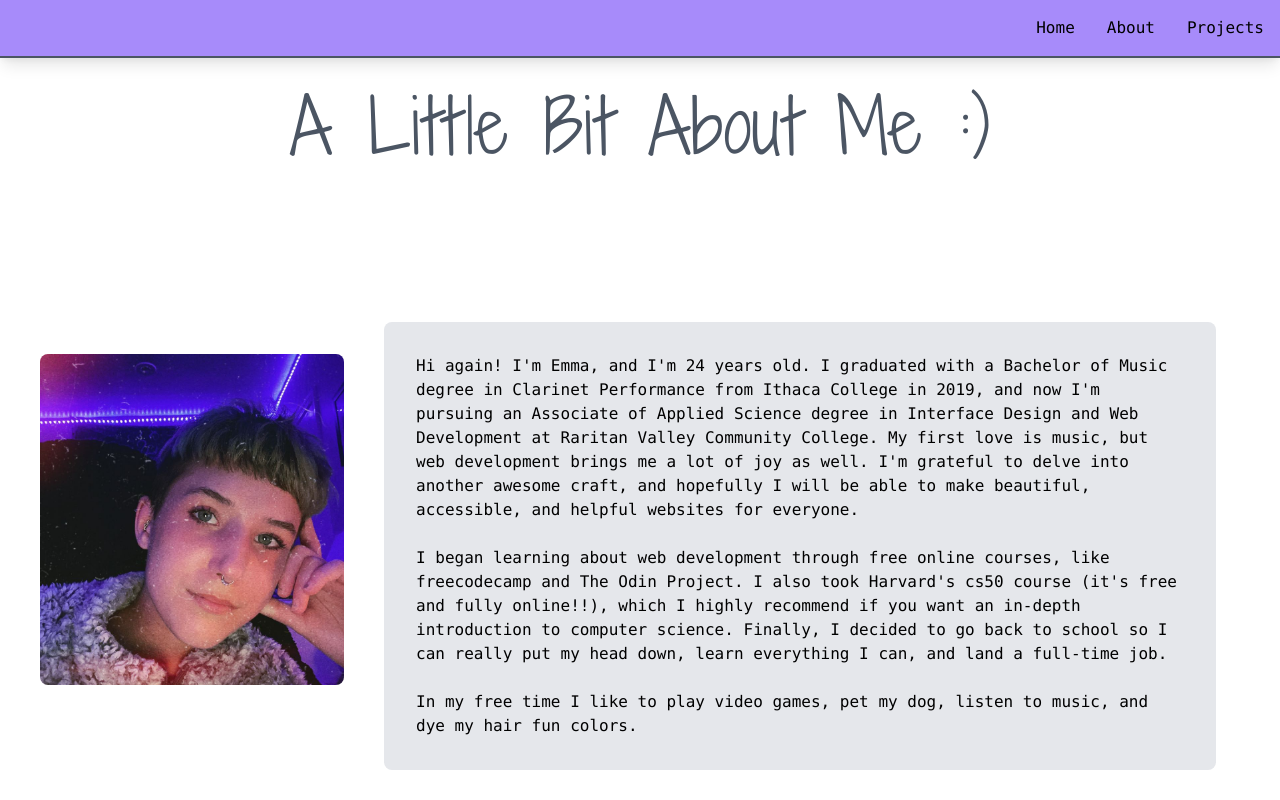
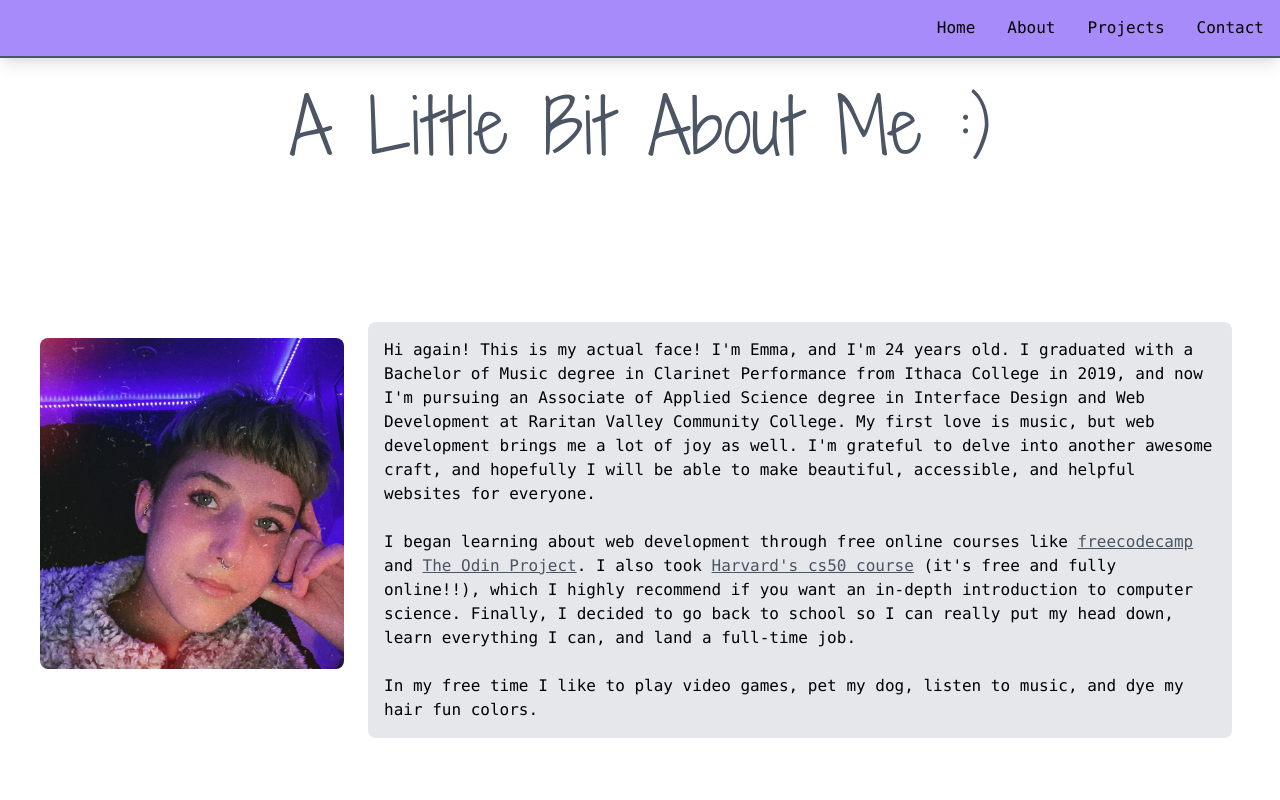
Before and after one commit to emgrey02/react-tailwind-app, a Gatsby site: page /about in a window 1280 px wide. Shown: the top 800 px of the page. Built offline with nearby package versions, Linux system fonts and the light colour scheme; Gatsby itself is replaced by a stand-in of ours.

Commit message:
Create contact page

```diff
--- a/package.json
+++ b/package.json
@@ -15,6 +15,7 @@
     "clean": "gatsby clean"
   },
   "dependencies": {
+    "@tailwindcss/forms": "^0.3.4",
     "gatsby": "^4.0.2",
     "react": "^17.0.1",
     "react-dom": "^17.0.1"
--- a/src/components/layout.js
+++ b/src/components/layout.js
@@ -23,6 +23,11 @@ const Layout = ({ pageTitle, title, children }) => {
               Projects
             </Link>
           </li>
+          <li>
+            <Link to="/contact" class="hover:text-white hover:underline">
+              Contact
+            </Link>
+          </li>
         </ul>
       </nav>
       <main class="mt-8 m-2 md:m-4 md:mt-8 lg:m-8">
--- a/src/pages/about.js
+++ b/src/pages/about.js
@@ -9,33 +9,53 @@ const AboutPage = () => {
         <div class="my-16 md:my-40 lg:flex lg:justify-center">
           <div>
             <img
-              class="max-w-xs mx-auto rounded-2xl my-8 md:my-0 md:mb-1 md:ml-14 md:mt-6 md:mr-4 md:float-left lg:mx-0 p-2"
+              class="max-w-xs mx-auto rounded-2xl my-8 md:my-0 md:mb-1 md:ml-6 md:mt-2 md:mr-4 md:float-left lg:mx-0 p-2"
               src={emma}
               width="914"
               height="996"
               alt="Emma leaning her face on her hand"
             />
           </div>
-          <div class="mx-8 max-w-4xl bg-gray-200 p-8 rounded-lg">
+          <div class="mx-4 max-w-4xl bg-gray-200 p-4 rounded-lg">
             <p>
-              Hi again! I'm Emma, and I'm 24 years old. I graduated with a
-              Bachelor of Music degree in Clarinet Performance from Ithaca
-              College in 2019, and now I'm pursuing an Associate of Applied
-              Science degree in Interface Design and Web Development at Raritan
-              Valley Community College. My first love is music, but web
-              development brings me a lot of joy as well. I'm grateful to delve
-              into another awesome craft, and hopefully I will be able to make
-              beautiful, accessible, and helpful websites for everyone.
+              Hi again! This is my actual face! I'm Emma, and I'm 24 years old.
+              I graduated with a Bachelor of Music degree in Clarinet
+              Performance from Ithaca College in 2019, and now I'm pursuing an
+              Associate of Applied Science degree in Interface Design and Web
+              Development at Raritan Valley Community College. My first love is
+              music, but web development brings me a lot of joy as well. I'm
+              grateful to delve into another awesome craft, and hopefully I will
+              be able to make beautiful, accessible, and helpful websites for
+              everyone.
             </p>
             <br></br>
             <p>
-              I began learning about web development through free online
-              courses, like freecodecamp and The Odin Project. I also took
-              Harvard's cs50 course (it's free and fully online!!), which I
-              highly recommend if you want an in-depth introduction to computer
-              science. Finally, I decided to go back to school so I can really
-              put my head down, learn everything I can, and land a full-time
-              job.
+              I began learning about web development through free online courses
+              like{" "}
+              <a
+                class="underline text-gray-600 hover:text-purple-700"
+                href="https://freecodecamp.com"
+              >
+                freecodecamp
+              </a>{" "}
+              and{" "}
+              <a
+                class="underline text-gray-600 hover:text-purple-700"
+                href="https://theodinproject.com"
+              >
+                The Odin Project
+              </a>
+              . I also took{" "}
+              <a
+                class="underline text-gray-600 hover:text-purple-700"
+                href="https://cs50.harvard.edu/x/2021/"
+              >
+                Harvard's cs50 course
+              </a>{" "}
+              (it's free and fully online!!), which I highly recommend if you
+              want an in-depth introduction to computer science. Finally, I
+              decided to go back to school so I can really put my head down,
+              learn everything I can, and land a full-time job.
             </p>
             <br></br>
             <p>
--- /dev/null
+++ b/src/pages/contact.js
@@ -0,0 +1,38 @@
+import * as React from "react";
+import Layout from "../components/layout";
+
+const ContactPage = () => {
+  return (
+    <main>
+      <Layout pageTitle="Contact" title="Contact me!">
+        <form class="grid p-8 max-w-xl mx-auto">
+          <label for="yourName">Your Name:</label>
+          <input
+            type="text"
+            name="yourName"
+            id="yourName"
+            accessKey="n"
+            tabindex="1"
+          ></input>
+
+          <label for="yourEmail">Your Email:</label>
+          <input
+            type="email"
+            name="yourEmail"
+            id="yourEmail"
+            accessKey="e"
+          ></input>
+
+          <label for="message">Message:</label>
+          <textarea name="message" id="message"></textarea>
+
+          <button type="submit" value="Send">
+            Send
+          </button>
+        </form>
+      </Layout>
+    </main>
+  );
+};
+
+export default ContactPage;
--- a/src/pages/index.js
+++ b/src/pages/index.js
@@ -11,13 +11,13 @@ const IndexPage = () => {
           src={avatar}
           alt="avatar of Emma"
         />
-        <p class="mx-4 py-8">
+        <p class="m-4 bg-gray-200 rounded-lg p-4">
           My name is Emma, and this is my portfolio website. Here you can learn
           a little bit about me and what I'm currently working on. If you'd like
           to get in contact with me, feel free to do so! You can email me at
           emgrey02@gmail.com, send me a message through the Contact page, or
-          just follow me at my socials in the footer. Thank you for taking the
-          time to be here - I appreciate it!
+          just follow me at my socials at the bottom of the page. Thank you for
+          taking the time to be here - I really appreciate it!
         </p>
       </Layout>
     </main>
--- a/tailwind.config.js
+++ b/tailwind.config.js
@@ -12,5 +12,5 @@ module.exports = {
   variants: {
     extend: {},
   },
-  plugins: ["gatsby-plugin-postcss"],
+  plugins: ["gatsby-plugin-postcss", require("@tailwindcss/forms")],
 };
```
Also changed, not shown: 1 other file.
